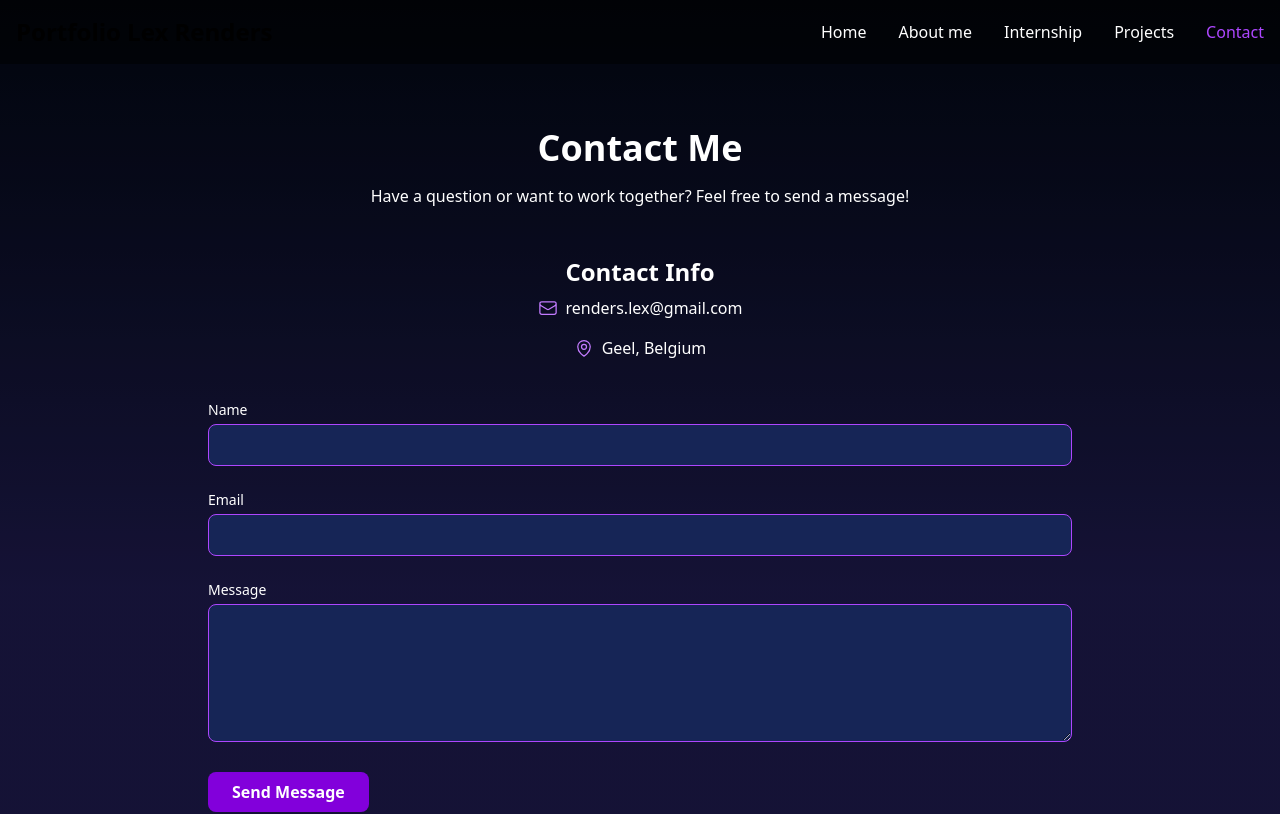
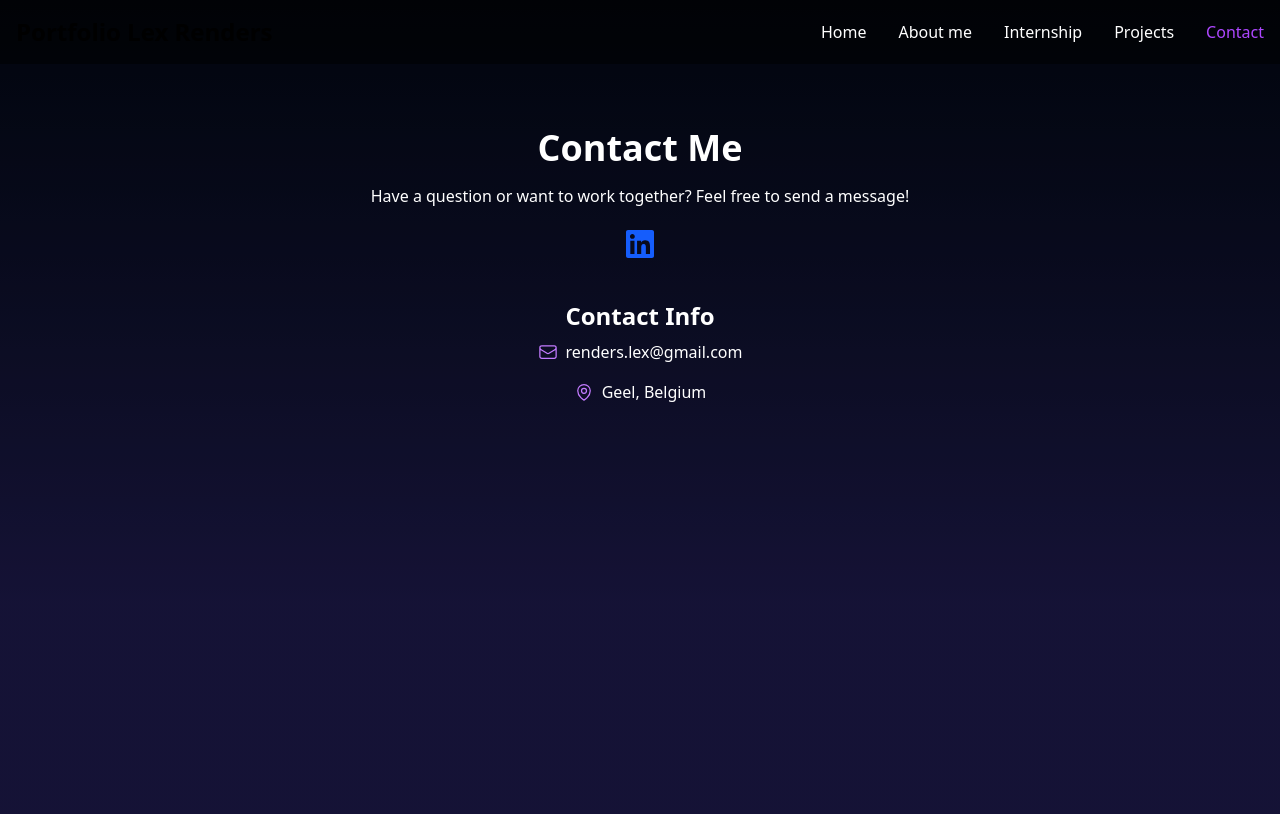
Before and after one commit to LexRenders/Portfolio, a React (Vite) app: page /contact in a window 1280 px wide. Shown: the top 814 px of the page. Built offline with nearby package versions, Linux system fonts and the light colour scheme.

Commit message:
Contact page rework

```diff
--- a/src/Pages/ContactPage.tsx
+++ b/src/Pages/ContactPage.tsx
@@ -1,25 +1,33 @@
-import { useState } from "react";
+// import { useState } from "react";
 import { EnvelopeIcon, MapPinIcon } from "@heroicons/react/24/outline";
 
 const ContactPage = () => {
-    const [formData, setFormData] = useState({ name: "", email: "", message: "" });
+    // const [formData, setFormData] = useState({ name: "", email: "", message: "" });
 
-    const handleChange = (e: React.ChangeEvent<HTMLInputElement | HTMLTextAreaElement>) => {
-        setFormData({ ...formData, [e.target.name]: e.target.value });
-    };
+    // const handleChange = (e: React.ChangeEvent<HTMLInputElement | HTMLTextAreaElement>) => {
+    //     setFormData({ ...formData, [e.target.name]: e.target.value });
+    // };
 
-    const handleSubmit = (e: React.FormEvent) => {
-        e.preventDefault();
-        alert("Message sent!");
-        setFormData({ name: "", email: "", message: "" });
-    };
+    // const handleSubmit = (e: React.FormEvent) => {
+    //     e.preventDefault();
+    //     alert("Message sent!");
+    //     setFormData({ name: "", email: "", message: "" });
+    // };
 
     return (
         <div className="w-full max-w-4xl mx-auto px-4 py-16 text-white">
             <h1 className="text-4xl font-bold mb-4 text-center">Contact Me</h1>
-            <p className="text-center mb-12">
+            <p className="text-center mb-5">
                 Have a question or want to work together? Feel free to send a message!
             </p>
+            <div className="flex justify-center space-x-5 mb-10">
+                <a href="https://www.linkedin.com/in/lex-renders/" target="_blank" rel="noopener noreferrer" className="text-blue-600 hover:text-blue-800">
+                    <svg className="w-8 h-8" fill="currentColor" viewBox="0 0 448 512" xmlns="http://www.w3.org/2000/svg">
+                        <path d="M416 32H31.9C14.3 32 0 46.5 0 64.3v383.4C0 465.5 14.3 480 31.9 480H416c17.6 0 32-14.5 32-32.3V64.3c0-17.8-14.4-32.3-32-32.3zM135.4 416H69V202.2h66.5V416zm-33.2-243c-21.3 0-38.5-17.3-38.5-38.5S80.9 96 102.2 96c21.2 0 38.5 17.3 38.5 38.5 0 21.3-17.2 38.5-38.5 38.5zm282.1 243h-66.4V312c0-24.8-.5-56.7-34.5-56.7-34.6 0-39.9 27-39.9 54.9V416h-66.4V202.2h63.7v29.2h.9c8.9-16.8 30.6-34.5 62.9-34.5 67.2 0 79.7 44.3 79.7 101.9V416z" />
+                    </svg>
+                    <span className="sr-only">LinkedIn</span>
+                </a>
+            </div>
             <div className="text-center space-y-4 mb-10">
                 <h2 className="text-2xl font-semibold mb-2">Contact Info</h2>
                 <div className="flex items-center justify-center space-x-2 text-gray-300">
@@ -33,7 +41,8 @@ const ContactPage = () => {
                     <span className="text-white">Geel, Belgium</span>
                 </div>
             </div>
-            <form
+            <div className="h-100"></div>
+            {/* <form
                 action="https://formspree.io/f/xwpbkezy"
                 method="POST"
                 className="space-y-6"
@@ -73,7 +82,7 @@ const ContactPage = () => {
                     className="bg-purple-700 hover:bg-purple-800 transition-colors text-white font-semibold px-6 py-2 rounded-lg">
                     Send Message
                 </button>
-            </form>
+            </form> */}
         </div>
     );
 };
```
